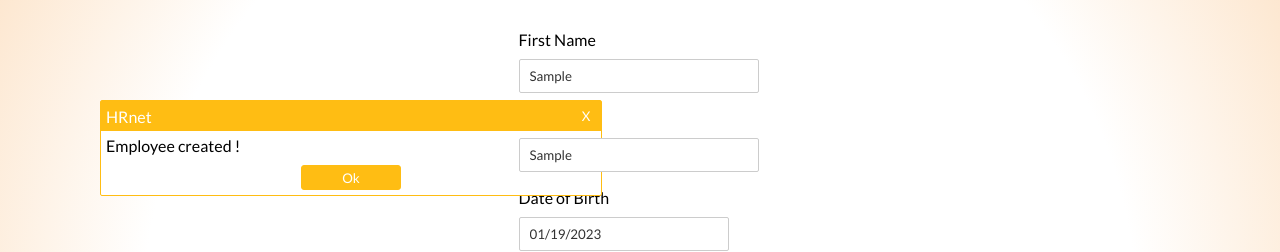
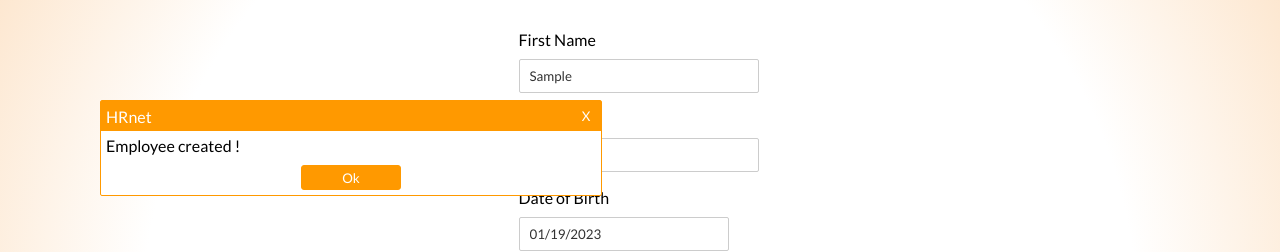
Before and after one commit to sarkande/Projet_14, a React (Create React App) app: page / in a window 1280 px wide. Both pictures are taken after typing "Sample", "Sample", "Sample", "Sample", "5" into the empty fields and a click on the button "Save". Shown: the part 164-416 px from the top of the page. Built offline with nearby package versions, Linux system fonts and the light colour scheme.

Commit message:
some css

```diff
--- a/src/Styles/modale.css
+++ b/src/Styles/modale.css
@@ -12,10 +12,11 @@ body {
   background-color: white;
   border-radius: 2px;
   position: fixed;
-  border: solid 1px #ffbd13;
+  border: solid 1px #ff9900;
+  z-index: 3;
 }
 .modale-window-header {
-  background-color: #ffbd13;
+  background-color: #ff9900;
   display: flex;
   justify-content: space-between;
   align-content: center;
@@ -31,7 +32,7 @@ body {
 .modale-window-close {
   height: 30px;
   width: 30px;
-  background-color: #ffbd13;
+  background-color: #ff9900;
   color: white;
   border: none;
 }
@@ -54,15 +55,15 @@ body {
   width: 100px;
   height: 25px;
   border: none;
-  border: solid 1px #ffbd13;
-  background-color: #ffbd13;
+  border: solid 1px #ff9900;
+  background-color: #ff9900;
   color: white;
   border-radius: 3px;
   margin: 5px;
 }
 .button-modale:hover {
   background-color: white;
-  color: #ffbd13;
+  color: #ff9900;
   cursor: pointer;
 }
 
@@ -96,6 +97,11 @@ fieldset {
   margin-bottom: 50px;
   font-weight: 500;
 }
+.saveButton:hover {
+  background-color: #24292e;
+  color: #fafbfc;
+  box-shadow: none;
+}
 
 td {
   border: 1px solid #333;
--- a/src/Styles/modale.scss
+++ b/src/Styles/modale.scss
@@ -1,6 +1,6 @@
 @import url('https://fonts.googleapis.com/css2?family=Lato:wght@400;700&display=swap');
 
-$header-bg-color: #ffbd13;
+$header-bg-color: #ff9900;
 $header-color: white;
 $header-bg-close-button: red;
 * {
@@ -20,6 +20,7 @@ body {
   border-radius: 2px;
   position: fixed;
   border: solid 1px $header-bg-color;
+  z-index: 3;
   &-header {
     background-color: $header-bg-color;
     display: flex;
@@ -100,6 +101,11 @@ fieldset {
   margin-top: 10px;
   margin-bottom: 50px;
   font-weight: 500;
+  &:hover {
+    background-color: #24292e;
+    color: #fafbfc;
+    box-shadow: none;
+  }
 }
 td {
   border: 1px solid #333;
```
Also changed, not shown: 1 other file (tests, documents, lock files or other folders).
